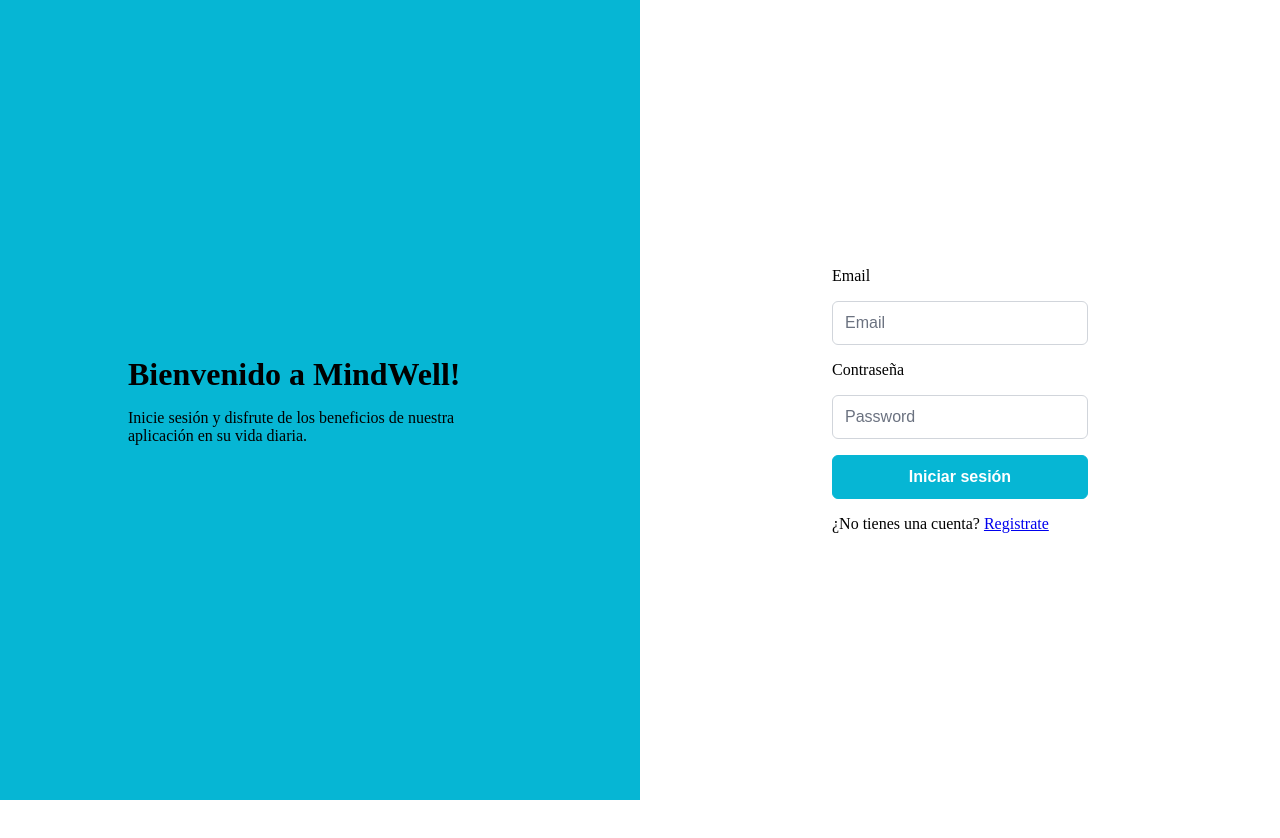
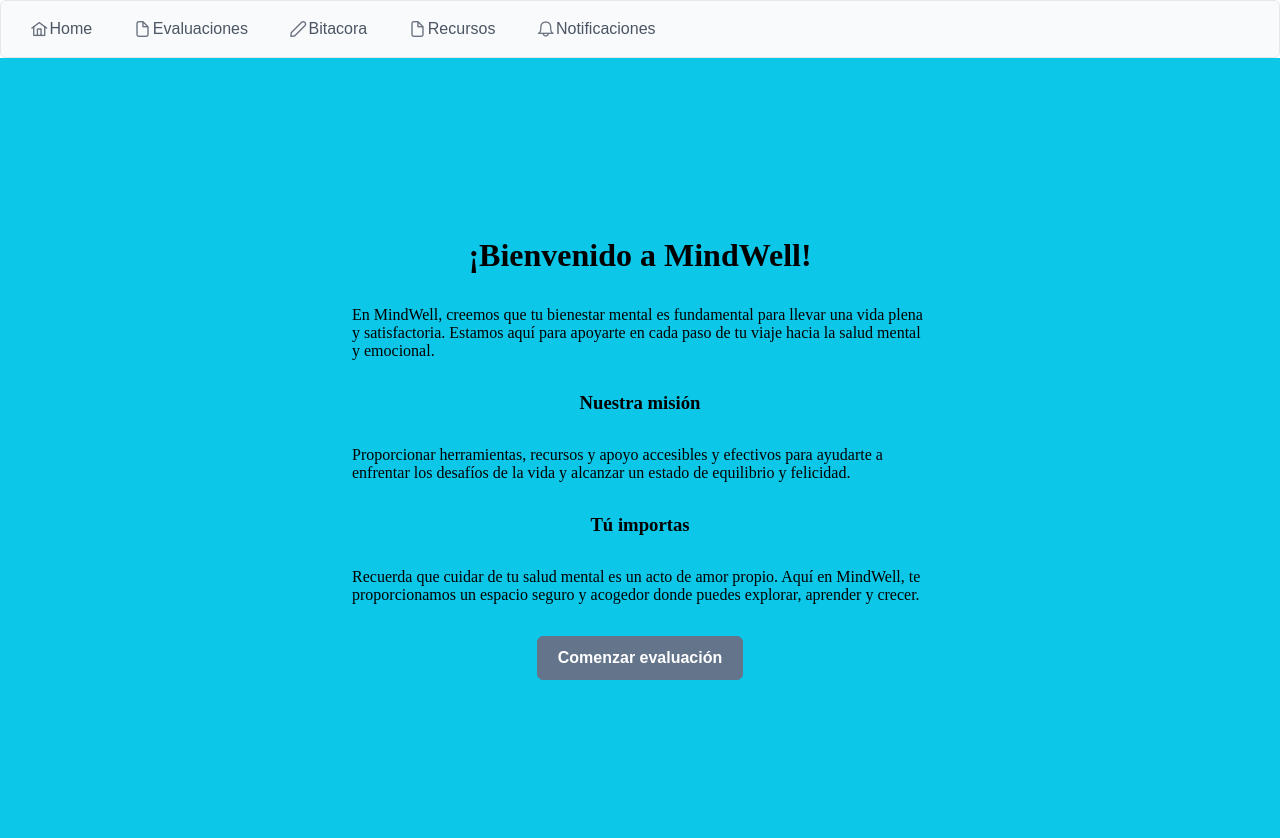
Before and after one commit to EUrbizagastegui/MindWell_Frontend, a React (Vite) app: page /home in a window 1280 px wide. Before the commit this address led to /sign-in. Shown: the top 838 px of the page. Before the commit the page ends 800 px from the top, so only its background shows below. Built offline with nearby package versions, Linux system fonts and the light colour scheme; a web font is replaced by a local one.

Commit message:
Creado el service del api gateway.

```diff
--- /dev/null
+++ b/src/component/navBarComponent/NavBarComponent.jsx
@@ -0,0 +1,43 @@
+import './NavBarComponent.css'
+import { useNavigate } from 'react-router-dom';
+import { Menubar } from 'primereact/menubar';
+
+const NavBarComponent = () => {
+    const navegar = useNavigate()
+
+    const items = [
+        {
+            label: 'Home',
+            icon: 'pi pi-fw pi-home',
+            command: () => navegar('/home')
+        },
+        {
+            label: 'Evaluaciones',
+            icon: 'pi pi-fw pi-file',
+            command: () => navegar('/home')
+        },
+        {
+            label: 'Bitacora',
+            icon: 'pi pi-fw pi-pencil',
+            command: () => navegar('/home')
+        },
+        {
+            label: 'Recursos',
+            icon: 'pi pi-fw pi-file',
+            command: () => navegar('/home')
+        },
+        {
+            label: 'Notificaciones',
+            icon: 'pi pi-fw pi-bell',
+            command: () => navegar('/home')
+        }
+    ]
+
+    return (
+        <div className='nav'>
+            <Menubar model={items}  />
+        </div>
+    )
+}
+
+export default NavBarComponent
--- a/src/main.jsx
+++ b/src/main.jsx
@@ -3,6 +3,8 @@ import ReactDOM from 'react-dom/client'
 import App from './App.jsx'
 import './index.css'
 import "primereact/resources/themes/lara-light-cyan/theme.css";
+import "primereact/resources/primereact.min.css";
+import "primeicons/primeicons.css";
 
 ReactDOM.createRoot(document.getElementById('root')).render(
   <React.StrictMode>
--- /dev/null
+++ b/src/pages/home/Home.css
@@ -0,0 +1,29 @@
+.home {
+    display: flex;
+    flex-direction: column;
+    align-items: center;
+    justify-content: center;
+    min-height: 100dvh;
+}
+.home-body {
+    display: flex;
+    flex-direction: column;
+    align-items: center;
+    justify-content: center;
+    gap: 1em;
+    width: 100%;
+    min-height: 100dvh;
+    background-color: #0dc7e8
+}
+.hb-center {
+    display: flex;
+    flex-direction: column;
+    align-items: center;
+    justify-content: center;
+    gap: 2em;
+    width: 45%;
+    min-height: 100dvh;
+}
+.home-nav {
+  width: 100%;
+}
--- /dev/null
+++ b/src/pages/home/Home.jsx
@@ -0,0 +1,28 @@
+import NavBarComponent from '../../component/navBarComponent/NavBarComponent'
+import { Button } from 'primereact/button';
+import './Home.css'
+
+const Home = () => {
+
+
+    return (
+        <div className="home">
+            <div className='home-nav'>
+                <NavBarComponent />
+            </div>
+            <div className='home-body'>
+                <div className="hb-center">
+                    <h1>¡Bienvenido a MindWell!</h1>
+                    <p>En MindWell, creemos que tu bienestar mental es fundamental para llevar una vida plena y satisfactoria. Estamos aquí para apoyarte en cada paso de tu viaje hacia la salud mental y emocional.</p>
+                    <h3>Nuestra misión</h3>
+                    <p>Proporcionar herramientas, recursos y apoyo accesibles y efectivos para ayudarte a enfrentar los desafíos de la vida y alcanzar un estado de equilibrio y felicidad.</p>
+                    <h3>Tú importas</h3>
+                    <p>Recuerda que cuidar de tu salud mental es un acto de amor propio. Aquí en MindWell, te proporcionamos un espacio seguro y acogedor donde puedes explorar, aprender y crecer.</p>
+                    <Button label='Comenzar evaluación' severity="secondary"/>
+                </div>
+            </div>
+        </div>
+    )
+}
+
+export default Home
--- a/src/pages/signIn/SignIn.jsx
+++ b/src/pages/signIn/SignIn.jsx
@@ -1,8 +1,11 @@
 import './SignIn.css'
 import { InputText } from 'primereact/inputtext';
 import { Button } from 'primereact/button';
+import { useNavigate } from 'react-router-dom';
 
 const SignIn = () => {
+    const navegar = useNavigate()
+
     return (
         <div className="sign-in">
             <div className='si-left'>
@@ -17,7 +20,7 @@ const SignIn = () => {
                     <InputText id='email' placeholder='Email' />
                     <label htmlFor="password">Contraseña</label>
                     <InputText id='password' placeholder='Password' />
-                    <Button label='Iniciar sesión' />
+                    <Button label='Iniciar sesión' onClick={() => navegar('/home')}/>
 
                     <p>¿No tienes una cuenta? <a href='/sign-up'>Registrate</a></p>
                 </div>
--- a/src/routing/AppRouter.jsx
+++ b/src/routing/AppRouter.jsx
@@ -1,6 +1,7 @@
 import { BrowserRouter as Router, Routes, Route, Navigate } from 'react-router-dom';
 import SignIn from '../pages/signIn/SignIn';
 import SignUp from '../pages/signup/SignUp';
+import Home from '../pages/home/Home';
 
 const AppRouter = () => {
     return (
@@ -8,6 +9,7 @@ const AppRouter = () => {
             <Routes>
                 <Route path='/sign-in' element={<SignIn />} />
                 <Route path='/sign-up' element={<SignUp />} />
+                <Route path='/home' element={<Home />} />
                 <Route path='/' element={<Navigate to='/sign-in' />} />
                 <Route path="*" element={<Navigate to="/sign-in" />} />
             </Routes>
--- /dev/null
+++ b/src/shared/http-common/http-common.js
@@ -0,0 +1,6 @@
+import axios from "axios";
+
+export default axios.create({
+    baseURL: 'https://mindwell-apigateway-fundamentos.azurewebsites.net',
+    headers: { 'Content-type': 'application/json' }
+});
```
Also changed, not shown: src/shared/services/api-gateway-service.js (added, +180 -0 lines), src/component/navBarComponent/NavBarComponent.css (added).
